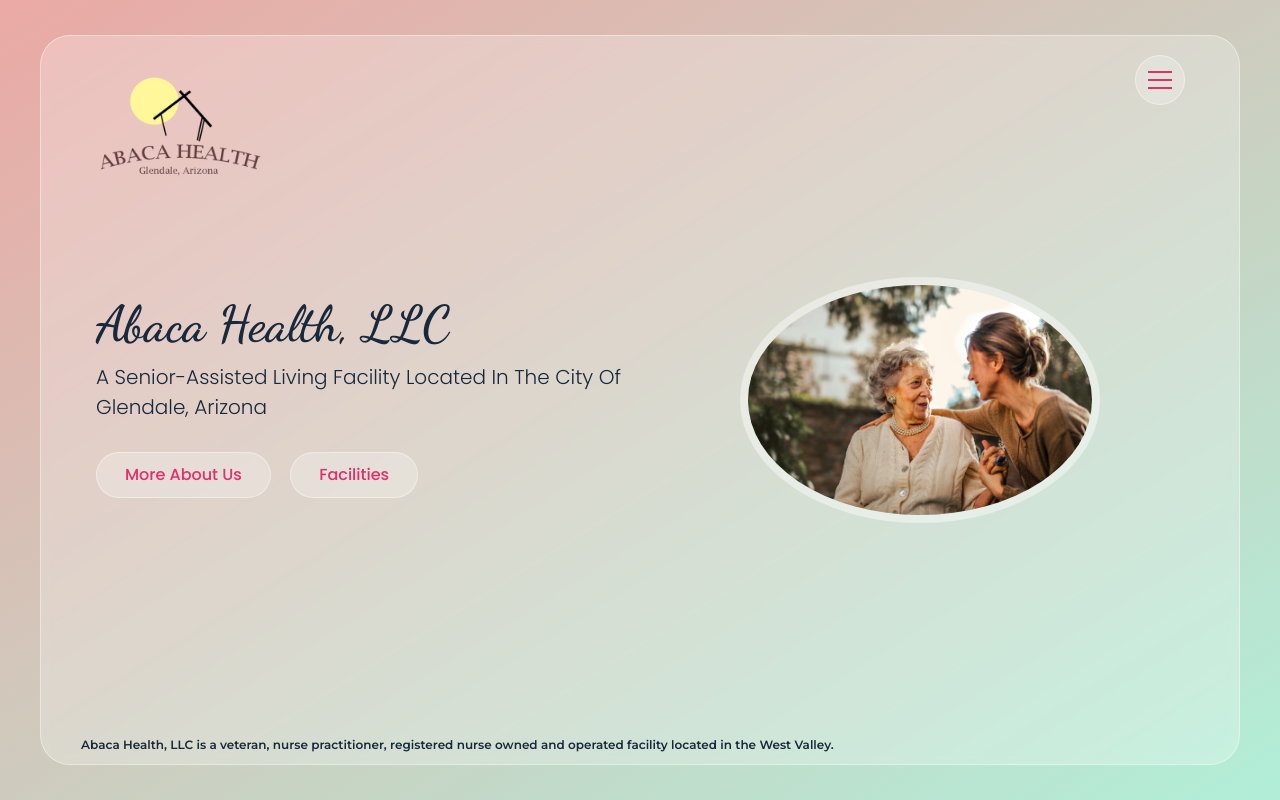
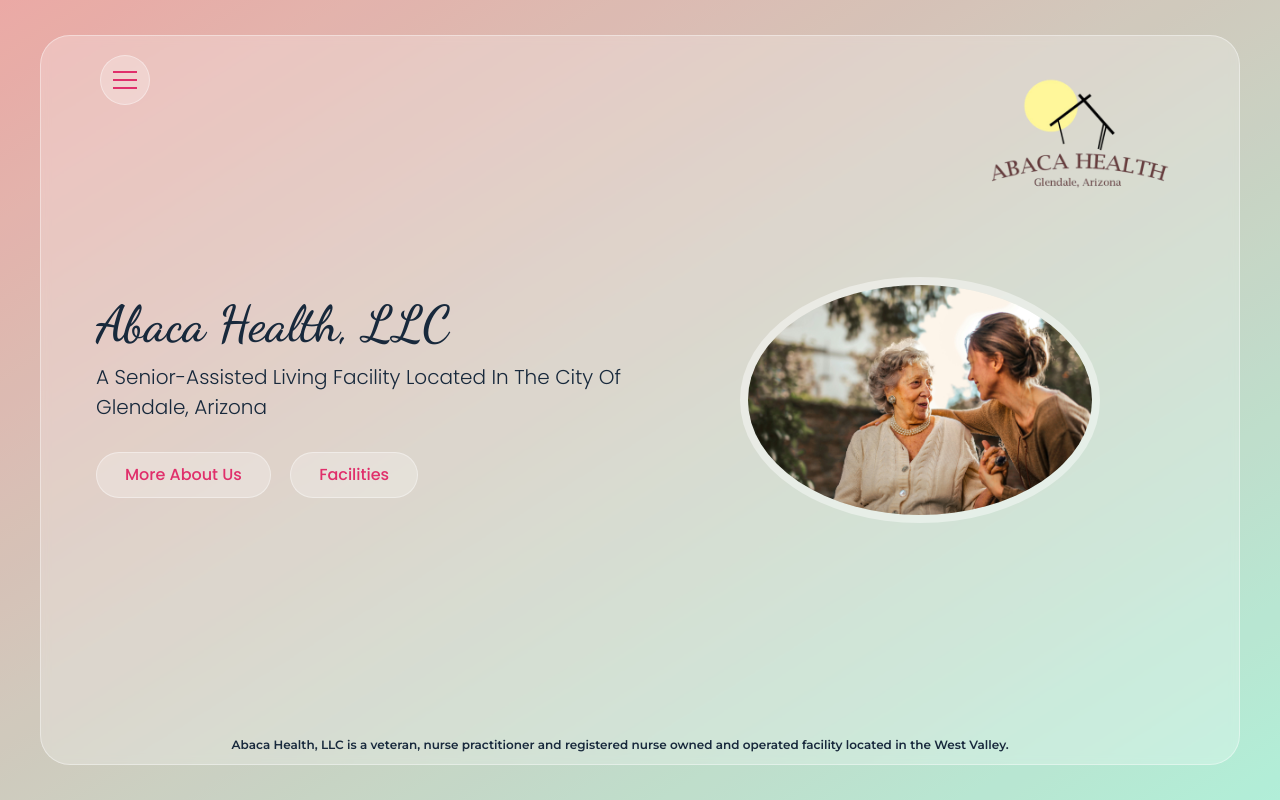
Before and after one commit to ralphbido89/AbacaUpdate, a plain HTML site: page index.html in a window 1280 px wide. Drawn offline with Linux system fonts and the light colour scheme.

Commit message:
Logo swap

```diff
--- a/css/style.css
+++ b/css/style.css
@@ -28,6 +28,8 @@
     font-size: 8px;
     position: absolute;
     bottom: 10px;
+    text-align: center;
+    width: 90%;
 }
 
 /* ---------------------
@@ -79,9 +81,24 @@ body::before{
 }
 
 .logo-img {
-    width: 20%;
+    width: 22%;
     border-radius: 50%;
+    float: right;
+    margin: 0;
+    padding: 0;
 }
+
+.logo-box {
+    background-color: red;
+    display: flex  ;
+   justify-content: space-evenly;
+}
+
+.logo {
+    margin: 0;
+    padding: 0;
+}
+
 a{
     text-decoration: none;
 }
@@ -141,7 +158,7 @@ section.fade-out{
     padding: 80px 0;
 }
 .flex-end{
-    justify-content: space-between;
+    justify-content: space-evenly;
 }
 /* Section Title */
 .section-title{
--- a/index.html
+++ b/index.html
@@ -47,12 +47,23 @@
     <div class="container">
 
       <div class="row flex-end">
-        <div class="logo">
-          <img class="logo-img" src="img/Logo-nobg.png" alt="">
-        </div>
-        <button type="button" class="nav-toggler">
-          <span></span>
-        </button>
+
+          <button type="button" class="nav-toggler">
+            <span></span>
+          </button>
+
+          <div class="logo">
+            <img class="logo-img" src="img/Logo-nobg.png" alt="">
+          </div>
+
+
+
+
+
+
+
+
+
         <nav class="nav">
           <div class="nav-inner">
             <ul>
@@ -64,7 +75,13 @@
           </div>
         </nav>
       </div>
+
+
+
+
     </div>
+
+
   </header>
   <!-- Header End -->
 
@@ -86,7 +103,7 @@
         </div>
       </div>
       <div class="footer">
-        <h1>Abaca Health, LLC is a veteran, nurse practitioner, registered nurse owned and operated facility located in the West Valley. </h1>
+        <h1>Abaca Health, LLC is a veteran, nurse practitioner and registered nurse owned and operated facility located in the West Valley. </h1>
       </div>
     </div>
   </section>
@@ -125,8 +142,8 @@
           </div>
 
           <div class="about-tabs">
-            <button type="button" class="tab-item active" data-target="#education">benefits</button>
-            <button type="button" class="tab-item" data-target="#experience">experience</button>
+            <button type="button" class="tab-item active" data-target="#education">why choose us</button>
+            <button type="button" class="tab-item" data-target="#experience">services offered</button>
           </div>
 
           <!-- Education Start -->
```
